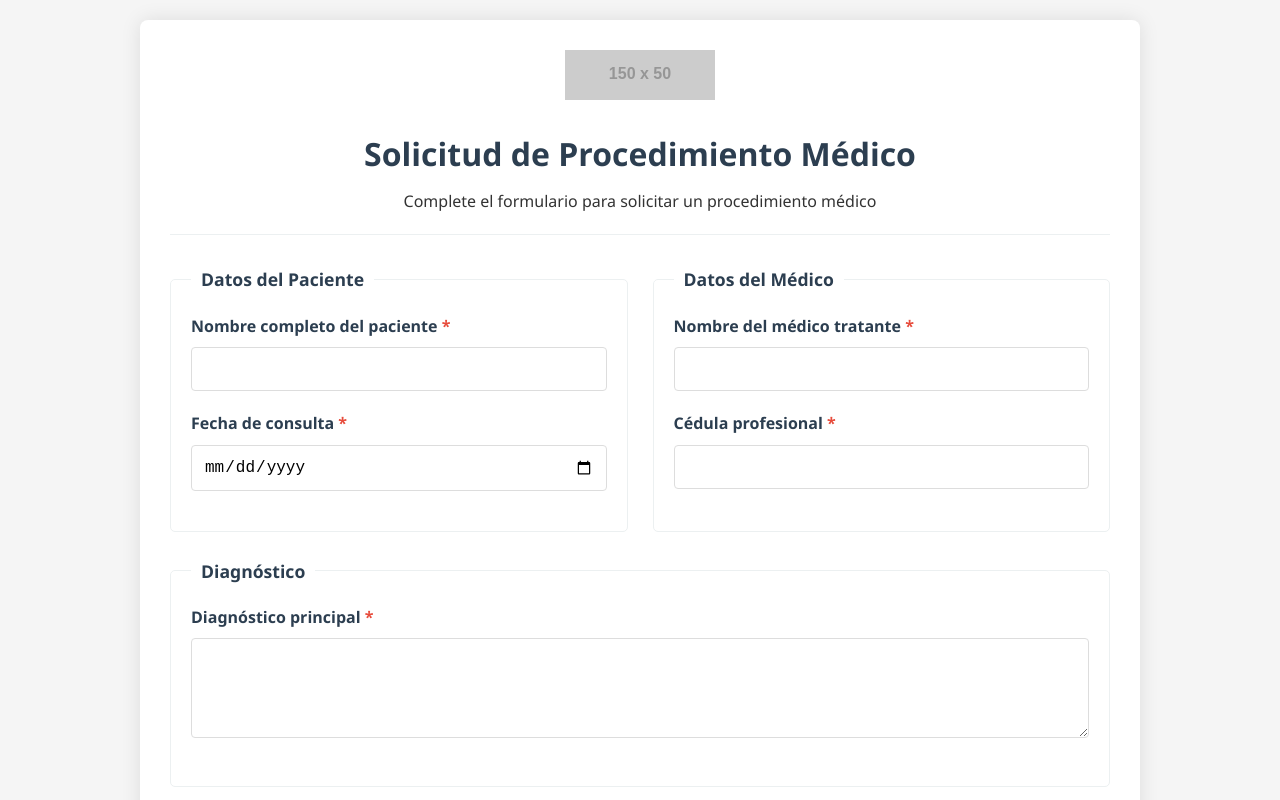
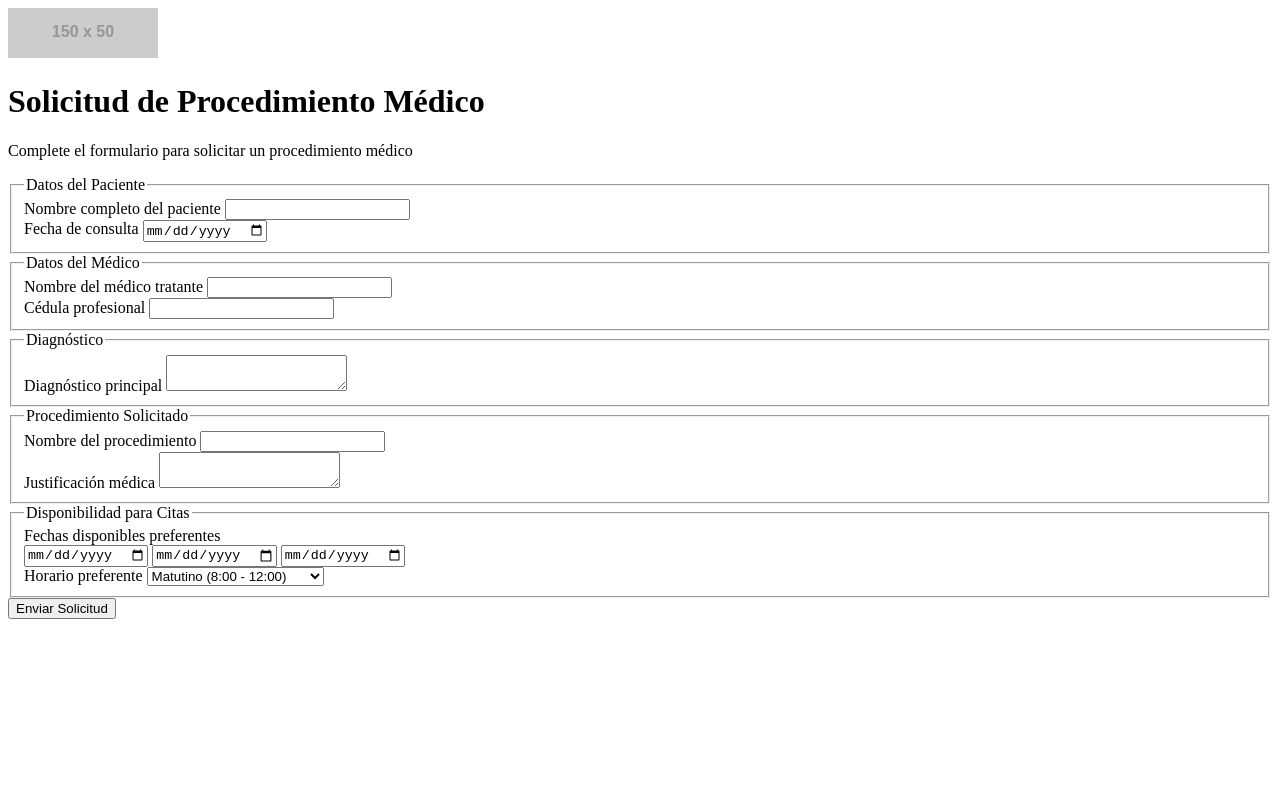
Before and after one commit to Karolgutierrez06/HIS2, a plain HTML site: page index.html in a window 1280 px wide. Shown: the top 800 px of the page. Drawn offline with Linux system fonts and the light colour scheme; placeholder pictures from the web are drawn by us.

Commit message:
Update index.html

```diff
--- a/index.html
+++ b/index.html
@@ -5,157 +5,7 @@
     <meta name="viewport" content="width=device-width, initial-scale=1.0">
     <title>Solicitud de Procedimientos Médicos</title>
     <style>
-        :root {
-            --primary-color: #2c3e50;
-            --secondary-color: #3498db;
-            --accent-color: #e74c3c;
-            --light-gray: #ecf0f1;
-            --dark-gray: #7f8c8d;
-        }
-
-        * {
-            box-sizing: border-box;
-            margin: 0;
-            padding: 0;
-        }
-
-        body {
-            font-family: 'Segoe UI', Tahoma, Geneva, Verdana, sans-serif;
-            line-height: 1.6;
-            color: #333;
-            background-color: #f5f5f5;
-            padding: 20px;
-        }
-
-        .container {
-            max-width: 1000px;
-            margin: 0 auto;
-            background: white;
-            padding: 30px;
-            border-radius: 8px;
-            box-shadow: 0 0 20px rgba(0, 0, 0, 0.1);
-        }
-
-        header {
-            text-align: center;
-            margin-bottom: 30px;
-            padding-bottom: 20px;
-            border-bottom: 1px solid var(--light-gray);
-        }
-
-        h1 {
-            color: var(--primary-color);
-            margin-bottom: 10px;
-        }
-
-        .logo {
-            max-width: 150px;
-            margin-bottom: 20px;
-        }
-
-        form {
-            display: grid;
-            grid-template-columns: 1fr 1fr;
-            gap: 25px;
-        }
-
-        fieldset {
-            border: 1px solid var(--light-gray);
-            border-radius: 5px;
-            padding: 20px;
-            margin-bottom: 0;
-            grid-column: span 1;
-        }
-
-        .full-width {
-            grid-column: span 2;
-        }
-
-        legend {
-            padding: 0 10px;
-            font-weight: bold;
-            color: var(--primary-color);
-            font-size: 1.1em;
-        }
-
-        .form-group {
-            margin-bottom: 20px;
-        }
-
-        label {
-            display: block;
-            margin-bottom: 8px;
-            font-weight: 600;
-            color: var(--primary-color);
-        }
-
-        input[type="text"],
-        input[type="date"],
-        select,
-        textarea {
-            width: 100%;
-            padding: 12px;
-            border: 1px solid #ddd;
-            border-radius: 4px;
-            font-size: 16px;
-            transition: border 0.3s;
-        }
-
-        input:focus,
-        select:focus,
-        textarea:focus {
-            border-color: var(--secondary-color);
-            outline: none;
-            box-shadow: 0 0 5px rgba(52, 152, 219, 0.5);
-        }
-
-        textarea {
-            min-height: 100px;
-            resize: vertical;
-        }
-
-        .date-options {
-            display: grid;
-            grid-template-columns: repeat(3, 1fr);
-            gap: 15px;
-        }
-
-        .btn-submit {
-            background-color: var(--secondary-color);
-            color: white;
-            padding: 14px 20px;
-            border: none;
-            border-radius: 4px;
-            cursor: pointer;
-            font-size: 16px;
-            font-weight: bold;
-            transition: background-color 0.3s;
-            grid-column: span 2;
-            margin-top: 10px;
-        }
-
-        .btn-submit:hover {
-            background-color: #2980b9;
-        }
-
-        .required-field::after {
-            content: " *";
-            color: var(--accent-color);
-        }
-
-        @media (max-width: 768px) {
-            form {
-                grid-template-columns: 1fr;
-            }
-
-            fieldset, .full-width {
-                grid-column: span 1;
-            }
-
-            .date-options {
-                grid-template-columns: 1fr;
-            }
-        }
+        /* Aquí va todo tu código CSS */
     </style>
 </head>
 <body>
```
